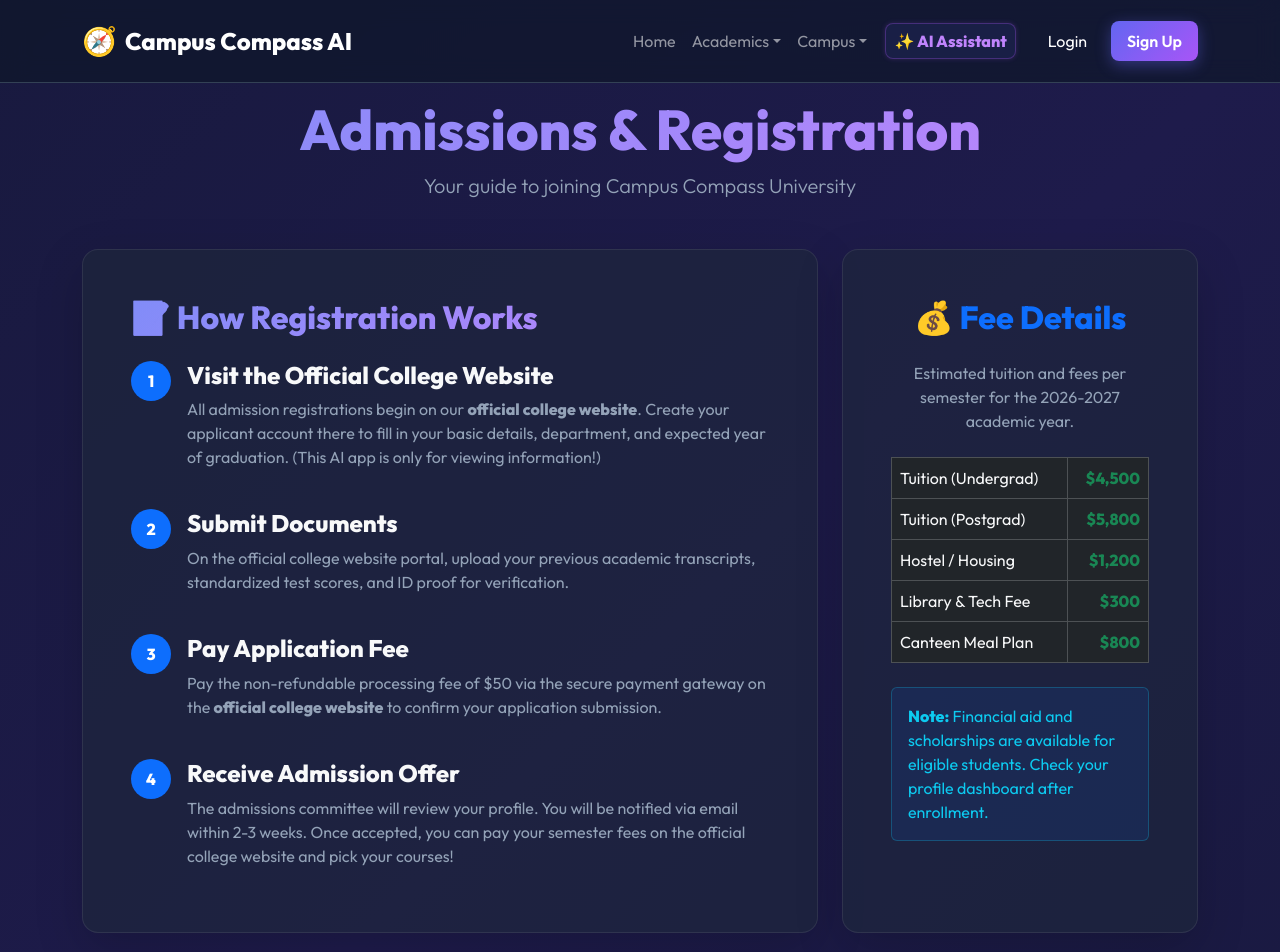
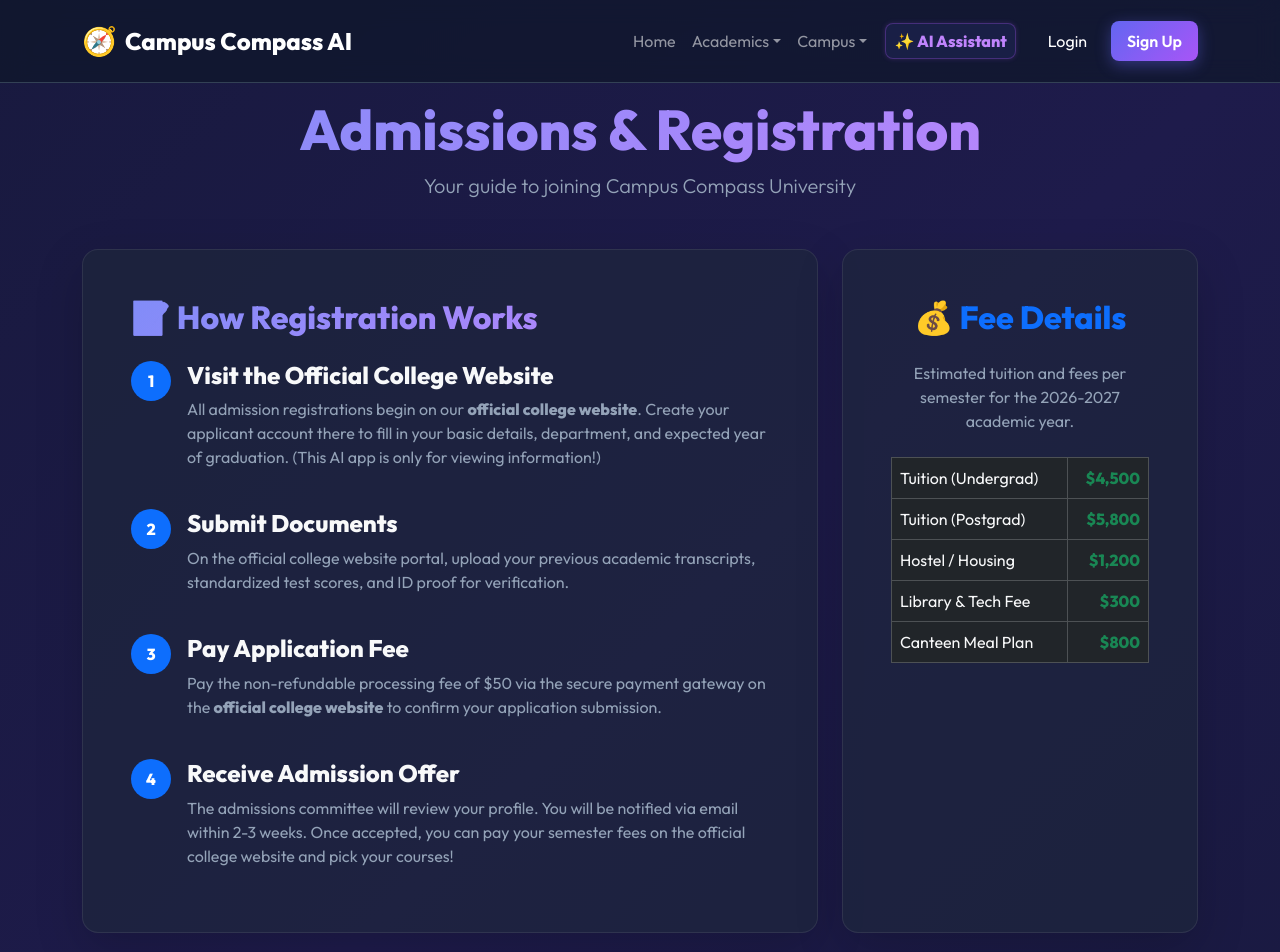
Before and after one commit to R-HARISH06/campus-compass-ai, a React (Create React App) app in the folder client/: page /admissions in a window 1280 px wide. Shown: the top 952 px of the page. Built offline with nearby package versions, Linux system fonts and the light colour scheme; no server answers.

Commit message:
Remove Note section from Admissions page

```diff
--- a/client/src/pages/Admissions.jsx
+++ b/client/src/pages/Admissions.jsx
@@ -91,9 +91,6 @@ function Admissions() {
                   </tr>
                 </tbody>
               </Table>
-              <div className="alert alert-info bg-primary bg-opacity-10 text-info border-info border-opacity-25" role="alert">
-                <strong>Note:</strong> Financial aid and scholarships are available for eligible students. Check your profile dashboard after enrollment.
-              </div>
             </Card.Body>
           </Card>
         </Col>
```
